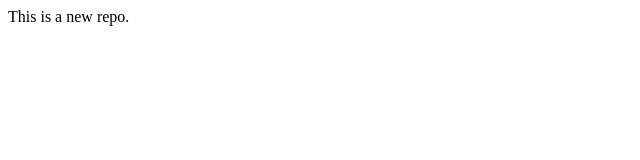
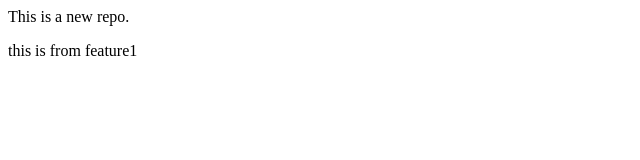
Before and after one commit to Mohi-ne/localrepo, a plain HTML site: page index.html in a window 1280 px wide. Shown: the whole page, without its empty margins (0-640 px from the left). Drawn offline with Linux system fonts and the light colour scheme.

Commit message:
add initial files

```diff
--- a/index.html
+++ b/index.html
@@ -1 +1,2 @@
 <p>This is a new repo.</p>
+<p>this is from feature1</p>
```
Also changed, not shown: 1 other file.
